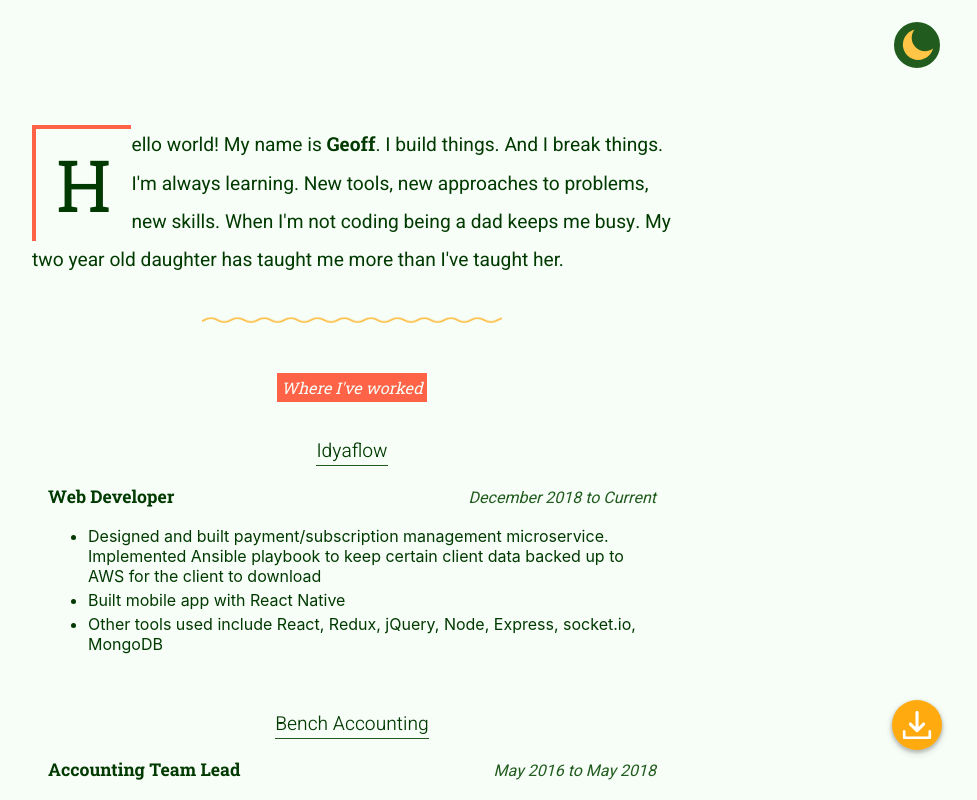
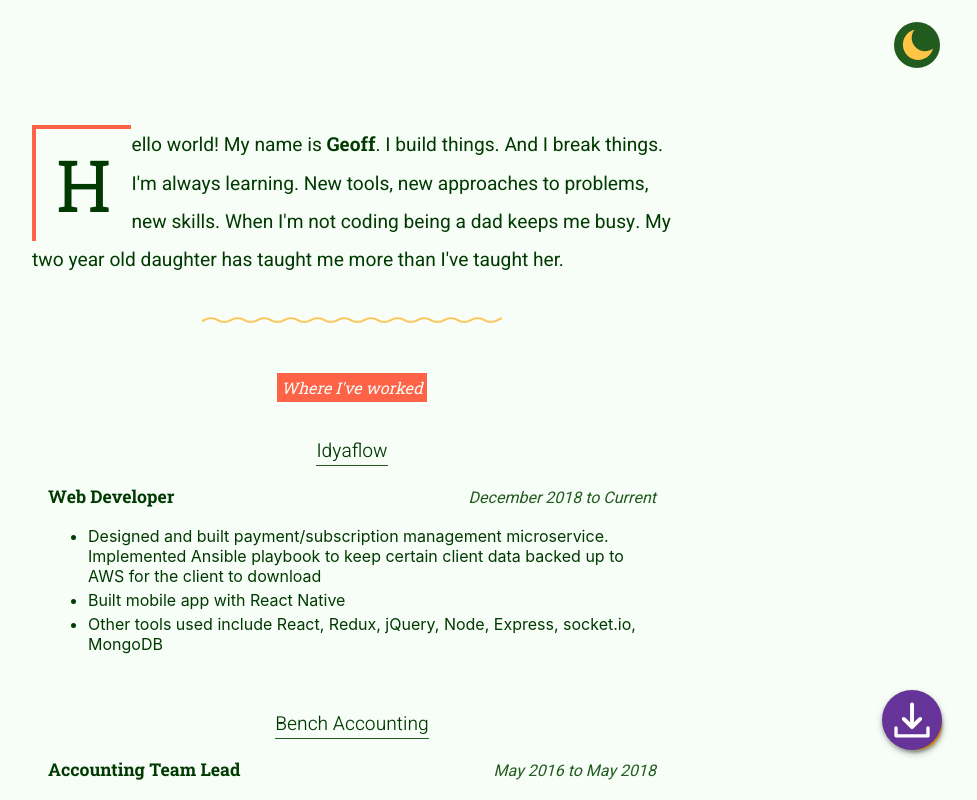
Before and after one commit to geoffmphillips/portfolio, a React (Create React App) app: page / in a window 1280 px wide. Shown: the top 800 px of the page, without its empty margins (288-1265 px from the left). Built offline with nearby package versions, Linux system fonts and the light colour scheme.

Commit message:
Second download prop test

```diff
--- a/src/components/DownloadButton.tsx
+++ b/src/components/DownloadButton.tsx
@@ -2,6 +2,7 @@ import React from 'react';
 
 const DownloadButton: React.FC = props => {
 	return (
+		<>
 			<button
 				className='download-button'
 				onClick={event => {
@@ -11,6 +12,15 @@ const DownloadButton: React.FC = props => {
 			>
 				<svg xmlns="http://www.w3.org/2000/svg" version="1.1" x="0px" y="0px" viewBox="-25 -25 450 450" style={{ fill: 'white' }}><g><path d="M358.8,272.2v70.3c0,1.4-0.2,2.7-0.5,3.9v0c0,0,0,0,0,0c-1.4,6.9-7.5,12.1-14.7,12.1H56.3c-7.7,0-14.1-5.9-14.9-13.4   c-0.2-0.9-0.2-1.7-0.2-2.7v-70.3c0-8.3,6.8-15,15-15c4.1,0,7.9,1.7,10.6,4.4c2.7,2.7,4.4,6.5,4.4,10.6v56.3h257.7v-56.3   c0-8.3,6.8-15,15-15c4.1,0,7.9,1.7,10.6,4.4C357.1,264.3,358.8,268.1,358.8,272.2z"/><path d="M286.5,201.8l-73.7,73.7c-0.1,0.2-0.3,0.3-0.4,0.4c-2.7,2.7-6.2,4.4-9.7,4.9c-0.3,0-0.6,0.1-0.9,0.1   c-0.6,0.1-1.2,0.1-1.8,0.1h0l-1.7-0.1c-0.3,0-0.6-0.1-0.9-0.1c-3.6-0.5-7-2.2-9.7-4.9c-0.1-0.1-0.3-0.3-0.4-0.4l-73.7-73.7   c-3.4-3.4-5.1-7.9-5.1-12.4c0-4.5,1.7-9,5.1-12.4c6.8-6.8,17.9-6.8,24.8,0l44.3,44.3V59c0-9.6,7.9-17.5,17.5-17.5   c4.8,0,9.2,2,12.4,5.1c3.2,3.2,5.1,7.5,5.1,12.4v162.3l44.3-44.3c6.8-6.8,17.9-6.8,24.8,0C293.3,183.9,293.3,195,286.5,201.8z"/></g></svg>
 			</button>
+			<a
+				className='download-button'
+				style={{ backgroundColor: 'rebeccapurple' }}
+				href='/portfolio/assets/Geoff_Phillips_Resume.pdf'
+				download
+			>
+				<svg xmlns="http://www.w3.org/2000/svg" version="1.1" x="0px" y="0px" viewBox="-25 -25 450 450" style={{ fill: 'white' }}><g><path d="M358.8,272.2v70.3c0,1.4-0.2,2.7-0.5,3.9v0c0,0,0,0,0,0c-1.4,6.9-7.5,12.1-14.7,12.1H56.3c-7.7,0-14.1-5.9-14.9-13.4   c-0.2-0.9-0.2-1.7-0.2-2.7v-70.3c0-8.3,6.8-15,15-15c4.1,0,7.9,1.7,10.6,4.4c2.7,2.7,4.4,6.5,4.4,10.6v56.3h257.7v-56.3   c0-8.3,6.8-15,15-15c4.1,0,7.9,1.7,10.6,4.4C357.1,264.3,358.8,268.1,358.8,272.2z"/><path d="M286.5,201.8l-73.7,73.7c-0.1,0.2-0.3,0.3-0.4,0.4c-2.7,2.7-6.2,4.4-9.7,4.9c-0.3,0-0.6,0.1-0.9,0.1   c-0.6,0.1-1.2,0.1-1.8,0.1h0l-1.7-0.1c-0.3,0-0.6-0.1-0.9-0.1c-3.6-0.5-7-2.2-9.7-4.9c-0.1-0.1-0.3-0.3-0.4-0.4l-73.7-73.7   c-3.4-3.4-5.1-7.9-5.1-12.4c0-4.5,1.7-9,5.1-12.4c6.8-6.8,17.9-6.8,24.8,0l44.3,44.3V59c0-9.6,7.9-17.5,17.5-17.5   c4.8,0,9.2,2,12.4,5.1c3.2,3.2,5.1,7.5,5.1,12.4v162.3l44.3-44.3c6.8-6.8,17.9-6.8,24.8,0C293.3,183.9,293.3,195,286.5,201.8z"/></g></svg>
+			</a>
+		</>
 	)
 }
 
```
Also changed, not shown: 1 other file (tests, documents, lock files or other folders). Lines whose indentation alone changed are shown as unchanged.
